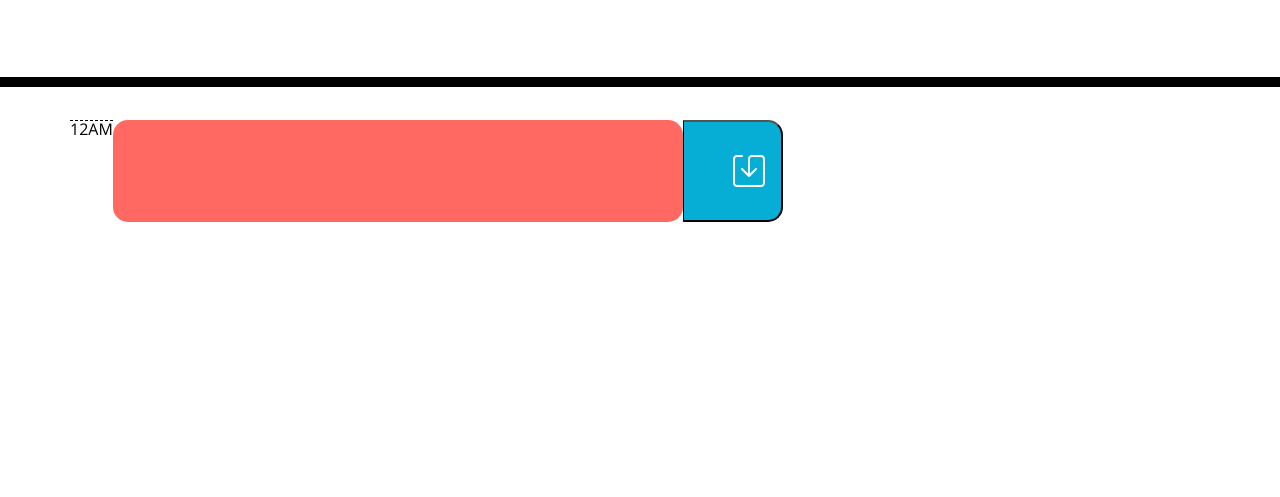
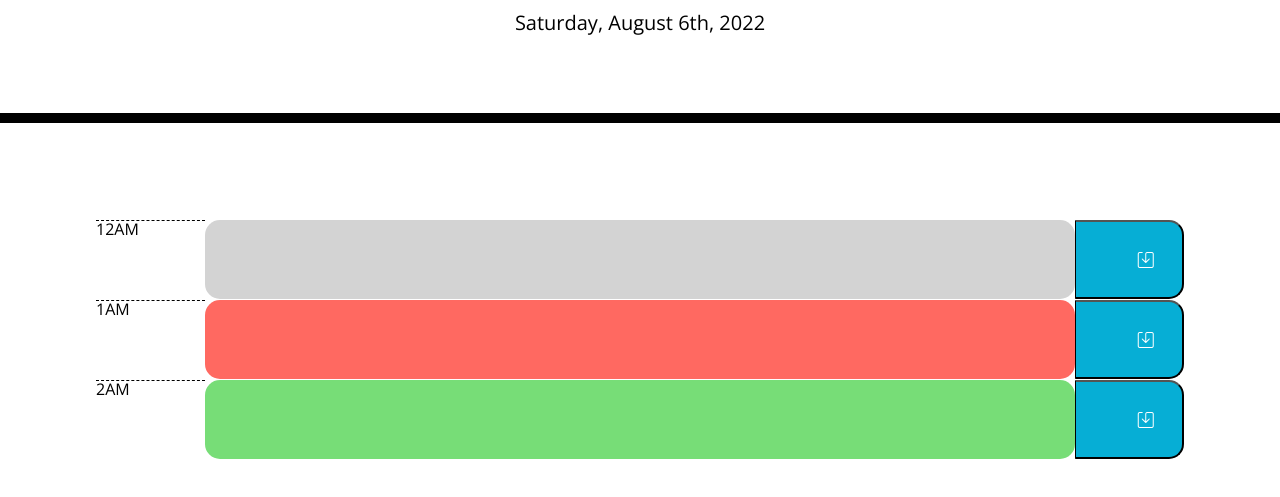
Before and after one commit to alextheordinary/work-day-scheduler, a plain HTML site: page index.html in a window 1280 px wide. Shown: the part 181-678 px from the top of the page. Drawn offline with nearby package versions, Linux system fonts and the light colour scheme.

Commit message:
added pseudo-code. still figuring out overall architecture. implemented saveTask, retrieveTask, displayCalenderDate. started work on creatTimeBlockRow

```diff
--- a/index.html
+++ b/index.html
@@ -26,14 +26,27 @@
     <!-- Timeblocks go here -->
     <div class="row">
       <div class="hour">12AM</div>
-      <div class="time-block present">
-
+      <div class="time-block past">
       </div>
       <button class="saveBtn">
-
         <i class="bi bi-save"></i>
-
-    </button>
+      </button>
+    </div>
+    <div class="row">
+      <div class="hour">1AM</div>
+      <div class="time-block present">
+      </div>
+      <button class="saveBtn">
+        <i class="bi bi-save"></i>
+      </button>
+    </div>
+    <div class="row">
+      <div class="hour">2AM</div>
+      <div class="time-block future">
+      </div>
+      <button class="saveBtn">
+        <i class="bi bi-save"></i>
+      </button>
     </div>
   </div>
 
--- a/script.js
+++ b/script.js
@@ -1,8 +1,10 @@
 // Variables
-var currentDay ; // moment variable for day display
-var hourlyTasks = {
-
-};
+var currentDay = moment() ; // moment variable for day display
+var currentHour = moment().format("k") ; // current hour in military time
+var hourlyTask = {
+    hour: 22,
+    task:"Sleep"
+}; // object template to store an hourly task. hour stored in military time. name convention is kk-task where k is the military time.
 
 
 
@@ -13,6 +15,35 @@ var currentDayEl = $("#currentDay") ;
 
 // Functions
 
+// Build out time blocks. Set labels to each hour. Apply past, present, future classes based on time comparison. Add a textarea to each timeblock. Fill textarea with any data from local storage for that hour. Add save button. Add event listener to each save button to save that textarea to localstorage.
+
+
+
+
+
+// Display today's date in the currentDayEl
+
+function displayCalendarDate() {
+    currentDayEl.text(currentDay.format("dddd, MMMM Do, YYYY")) ;
+}
+
+// Retrieve task from local storage for a given k time
+
+function retrieveTask(kTime) {
+    var storedTask = JSON.parse(localStorage.getItem(kTime + "-task"));
+    var taskText = "" ;
+    if (storedTask !== null) {
+       taskText = storedTask;
+    }
+    return taskText ;
+}
+
+// Save task to local storage for a given kk time.
+
+function saveTask(kTime, taskObject) {
+    localStorage.setItem(kTime + "-task", JSON.stringify(taskObject)) ;
+}
+
 
 
 
@@ -22,3 +53,4 @@ var currentDayEl = $("#currentDay") ;
 
 
 // Main body
+displayCalendarDate() ;
--- a/style.css
+++ b/style.css
@@ -12,6 +12,12 @@ textarea {
   border-left: 1px solid black;
   padding: 10px;
 }
+
+.container {
+  width: 85%;
+  margin: 7.5% ;
+}
+
 
 .jumbotron {
   text-align: center;
@@ -28,7 +34,7 @@ textarea {
 .time-block {
   text-align: center;
   border-radius: 15px;
-  width: 50%;
+  width: 80%;
 }
 
 .row {
@@ -41,6 +47,7 @@ textarea {
   background-color: #ffffff;
   color: #000000;
   border-top: 1px dashed #000000;
+  width: 10%;
 }
 
 .past {
@@ -64,17 +71,10 @@ textarea {
   border-bottom-right-radius: 15px;
   background-color: #06aed5;
   color: white;
-  width: 100px;
-  /* text-align: center; */
+  justify-content: center;
+  align-items: center;
+  width: 10% ;
 }
-
-.bi-save {
-  font-size: 2rem;
-  position:relative;
-  /* vertical-align: middle; */
-  /* align-self: center; */
-}
-
 
 .saveBtn i:hover {
   font-size: 20px;
```
